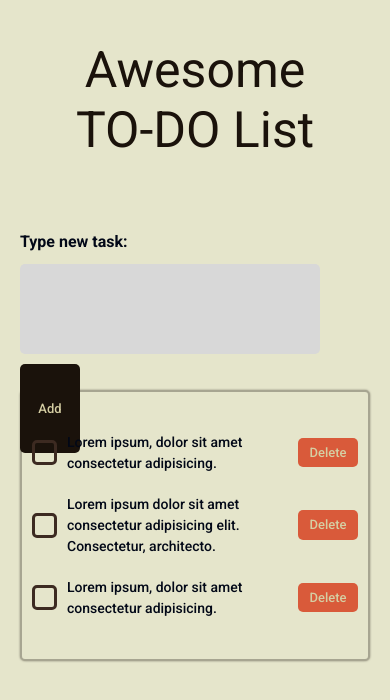
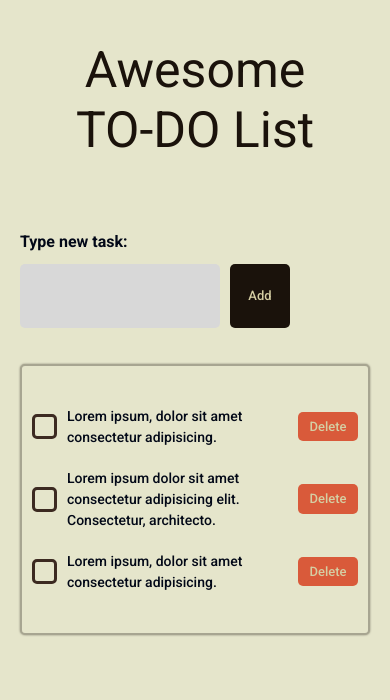
Before and after one commit to lob0codes/to-do-list-app, a Next.js app: page / in a window 390 px wide. Shown: the top 700 px of the page. Built offline with nearby package versions, Linux system fonts and the light colour scheme.

Commit message:
Improved responsive design of TodoForm component

```diff
--- a/components/TodoForm.module.css
+++ b/components/TodoForm.module.css
@@ -45,3 +45,9 @@
     width: 30rem;
   }
 }
+
+@media (max-width: 420px) {
+  .input {
+    width: 20rem;
+  }
+}
```
